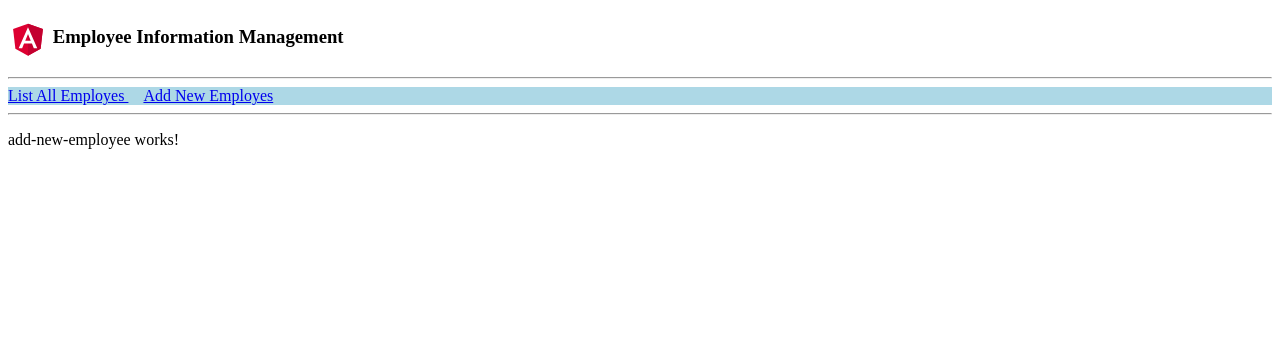
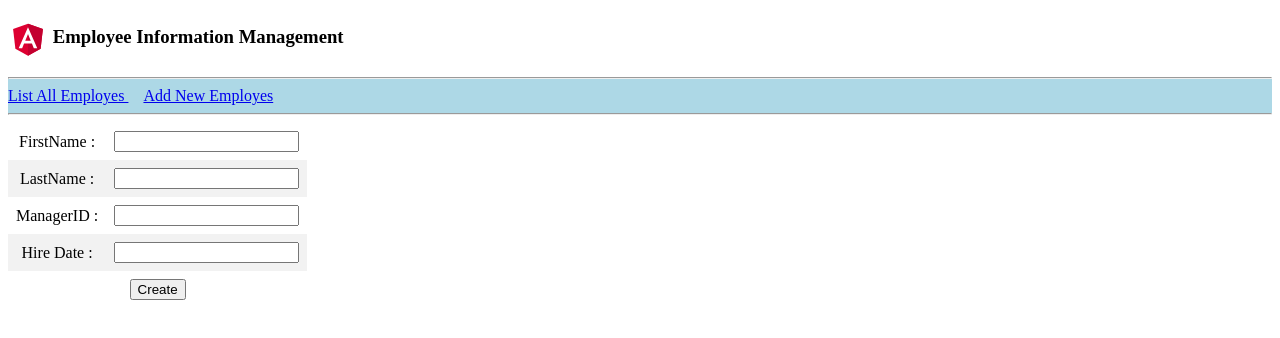
Before and after one commit to ChaitanyaKadamati/Angular-EmpInfoSystem, an Angular app: page /addNewEmployee in a window 1280 px wide. Shown: the top 338 px of the page. Built offline with nearby package versions, Linux system fonts and the light colour scheme.

Commit message:
7 files modified

```diff
--- a/src/app/add-new-employee/add-new-employee.component.css
+++ b/src/app/add-new-employee/add-new-employee.component.css
@@ -0,0 +1,10 @@
+table {
+  border-collapse: collapse;
+}
+
+th, td {
+  text-align: center;
+  padding: 8px;
+}
+
+tr:nth-child(even) {background-color: #f2f2f2;}
--- a/src/app/add-new-employee/add-new-employee.component.html
+++ b/src/app/add-new-employee/add-new-employee.component.html
@@ -1,3 +1,32 @@
-<p>
-add-new-employee works!
-</p>
+<form #employeeDetails="ngForm" (ngSubmit)="onSubmitData(employeeDetails)">
+	<table>
+		<tr *ngIf="inupdatemode">
+			<td> Emp ID : </td>
+			<td>{{id}}</td>
+		</tr>
+		<tr>
+			<td> FirstName : </td>
+			<td><input type="text" [readonly]="inupdatemode" title="firstname" #firstname="ngModel" ngModel name="firstname" ></td>
+    </tr>
+		<tr>
+			<td> LastName : </td>
+			<td><input type="text" [readonly]="inupdatemode" title="lastname" #lastname="ngModel" ngModel name="lastname" ></td>
+    </tr>
+		<tr>
+			<td> ManagerID : </td>
+			<td><input type="text" title="managerId" #managerId="ngModel" ngModel name="managerId" ></td>
+    </tr>
+		<tr>
+			<td> Hire Date : </td>
+			<td><input type="text" [readonly]="inupdatemode" title="hireDate" #hireDate="ngModel" ngModel name="hireDate" ></td>
+    </tr>
+    <tr>
+      <td colspan='2' style="text-align:center">
+        <button>
+          <span *ngIf="!inupdatemode">Create</span>
+          <span *ngIf="inupdatemode">Update</span>
+        </button>
+        </td>
+    </tr>
+  </table>
+</form>
--- a/src/app/add-new-employee/add-new-employee.component.ts
+++ b/src/app/add-new-employee/add-new-employee.component.ts
@@ -6,10 +6,14 @@ import { Component, OnInit } from '@angular/core';
   styleUrls: ['./add-new-employee.component.css']
 })
 export class AddNewEmployeeComponent implements OnInit {
+  inupdatemode = false;
 
   constructor() { }
 
   ngOnInit() {
   }
 
+onSubmitData(formData) {
+  console.log(formData.value);
 }
+}
--- a/src/app/app.module.ts
+++ b/src/app/app.module.ts
@@ -1,5 +1,6 @@
 import { BrowserModule } from '@angular/platform-browser';
 import { NgModule } from '@angular/core';
+import { FormsModule } from '@angular/forms';
 
 import { AppRoutingModule } from './app-routing.module';
 import { AppComponent } from './app.component';
@@ -16,7 +17,8 @@ import { AddNewEmployeeComponent } from './add-new-employee/add-new-employee.com
   ],
   imports: [
     BrowserModule,
-    AppRoutingModule
+    AppRoutingModule,
+    FormsModule
   ],
   providers: [],
   bootstrap: [AppComponent]
--- a/src/app/employees-list/employees-list.component.css
+++ b/src/app/employees-list/employees-list.component.css
@@ -4,7 +4,7 @@ table {
 }
 
 th, td {
-  text-align: left;
+  text-align: center;
   padding: 8px;
 }
 
--- a/src/app/employees-list/employees-list.component.html
+++ b/src/app/employees-list/employees-list.component.html
@@ -21,3 +21,5 @@
 </table>
 
 <button (click)="resetEmpList()">Reset Employees List</button>
+<br>
+Employee Records Count : {{employees.length}}
```
Also changed, not shown: src/app/app.component.html (+7 -5 lines).
